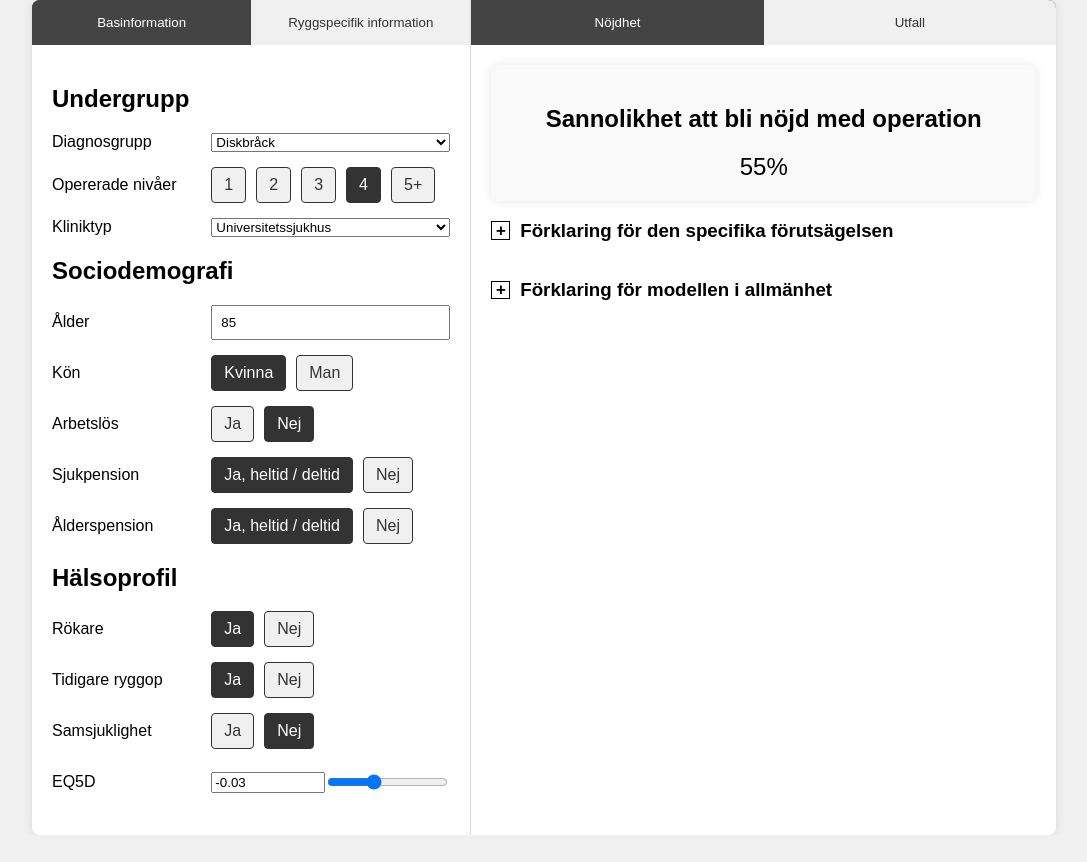
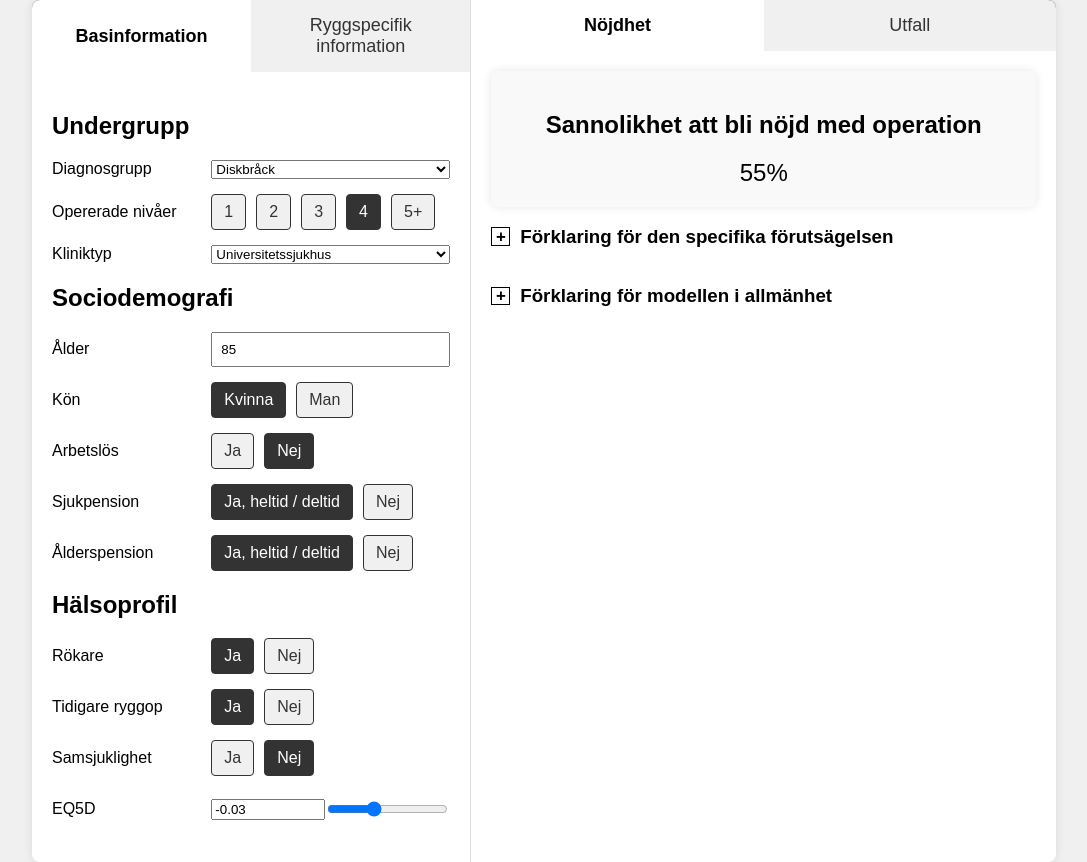
Before and after one commit to alex-berman/swespine-prediction-tool, a plain HTML site: page web/index.html in a window 1280 px wide. Shown: the whole page, without its empty margins (96-1183 px from the left). Before the commit the page ends 835 px from the top, so only its background shows below. Drawn offline with nearby package versions, Linux system fonts and the light colour scheme.

Commit message:
Try to make tab colours more intuitive

```diff
--- a/web/styles.css
+++ b/web/styles.css
@@ -40,6 +40,7 @@ body {
 }
 
 .tab-button {
+    font-size: large;
     flex: 1;
     padding: 15px;
     color: white;
@@ -51,7 +52,9 @@ body {
 }
 
 .tab-button.active {
-    background-color: #444;
+    background-color: white;
+    color: black;
+    font-weight: bold;
 }
 
 .tab-button:not(.active) {
```
